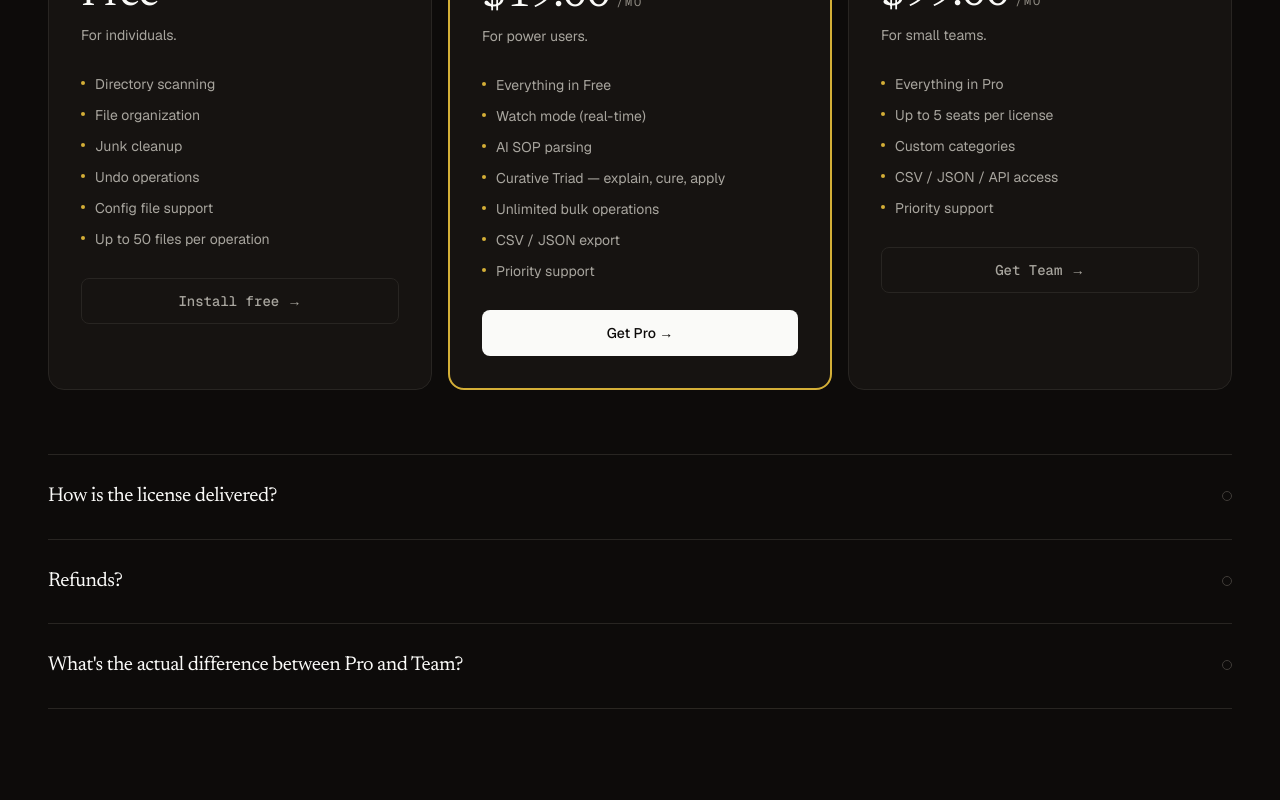
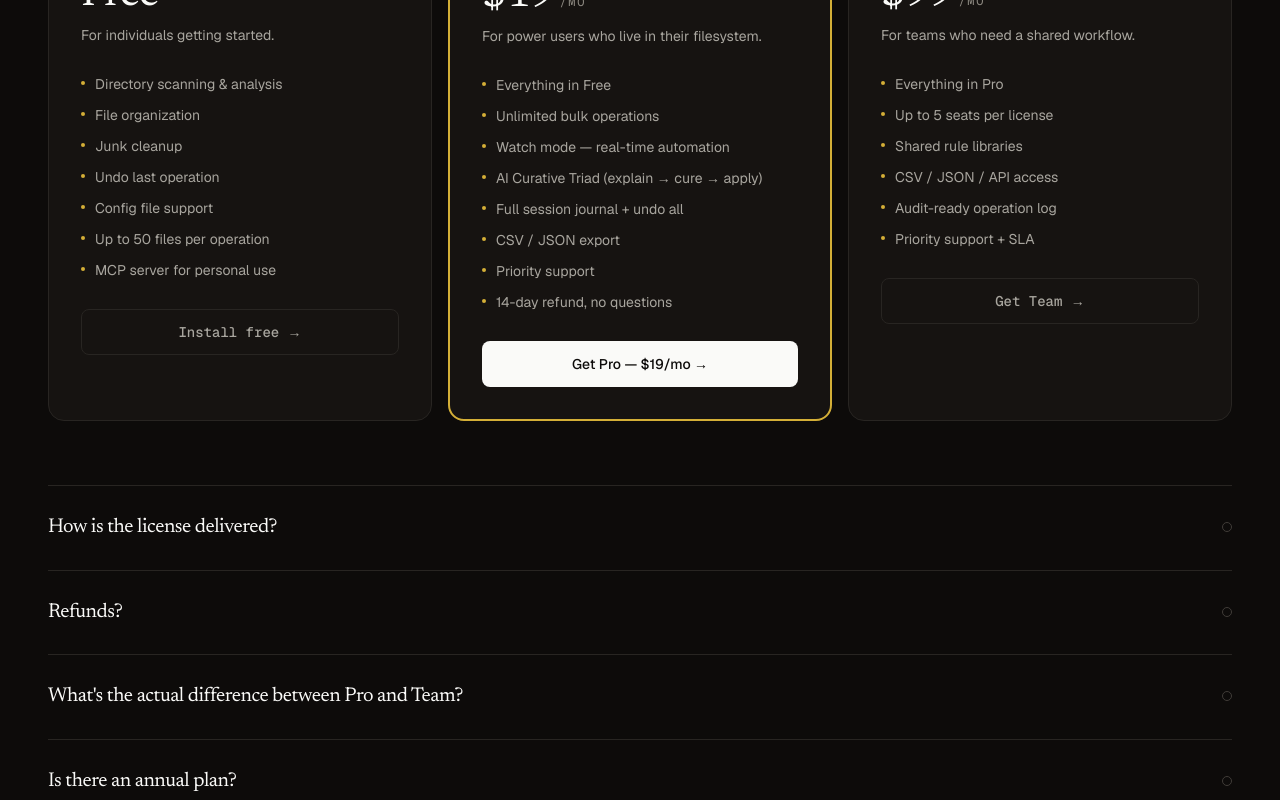
Before and after one commit to Hrypopo/filemayor-landing, a Next.js app: page / in a window 1280 px wide. Shown: the part 7480-8280 px from the top of the page. Built offline with nearby package versions, Linux system fonts and the light colour scheme; no server answers.

Commit message:
feat(pricing): update tier copy + annual toggle hint

```diff
--- a/components/Pricing.tsx
+++ b/components/Pricing.tsx
@@ -3,45 +3,48 @@ import { site } from '@/lib/site';
 const tiers = [
   {
     key: 'free' as const,
-    desc: 'For individuals.',
+    desc: 'For individuals getting started.',
     bullets: [
-      'Directory scanning',
+      'Directory scanning & analysis',
       'File organization',
       'Junk cleanup',
-      'Undo operations',
+      'Undo last operation',
       'Config file support',
       'Up to 50 files per operation',
+      'MCP server for personal use',
     ],
     cta: { label: 'Install free', href: site.npm },
     featured: false,
   },
   {
     key: 'pro' as const,
-    desc: 'For power users.',
+    desc: 'For power users who live in their filesystem.',
     bullets: [
       'Everything in Free',
-      'Watch mode (real-time)',
-      'AI SOP parsing',
-      'Curative Triad — explain, cure, apply',
       'Unlimited bulk operations',
+      'Watch mode — real-time automation',
+      'AI Curative Triad (explain → cure → apply)',
+      'Full session journal + undo all',
       'CSV / JSON export',
       'Priority support',
+      '14-day refund, no questions',
     ],
     cta: {
-      label: 'Get Pro',
+      label: 'Get Pro — $19/mo',
       href: 'https://filemayor.lemonsqueezy.com/checkout/buy/7fdcc87f-0660-4c1c-b3db-99f94773b71a',
     },
     featured: true,
   },
   {
     key: 'enterprise' as const,
-    desc: 'For small teams.',
+    desc: 'For teams who need a shared workflow.',
     bullets: [
       'Everything in Pro',
       'Up to 5 seats per license',
-      'Custom categories',
+      'Shared rule libraries',
       'CSV / JSON / API access',
-      'Priority support',
+      'Audit-ready operation log',
+      'Priority support + SLA',
     ],
     cta: {
       label: 'Get Team',
@@ -55,7 +58,7 @@ const formatPrice = (usd: number) =>
   usd === 0
     ? 'Free'
     : usd
-        .toLocaleString('en-US', { style: 'currency', currency: 'USD', minimumFractionDigits: 2 })
+        .toLocaleString('en-US', { style: 'currency', currency: 'USD', minimumFractionDigits: 0 })
         .replace('US', '');
 
 const purchaseFaq = [
@@ -69,7 +72,11 @@ const purchaseFaq = [
   },
   {
     q: "What's the actual difference between Pro and Team?",
-    a: 'Pro is one seat. Team is up to five seats per license, plus CSV/JSON/API access and priority support. We are deliberately not calling it Enterprise yet — real enterprise features (SSO, audit logs, large-fleet seat management) ship later. If you need those, email us first.',
+    a: 'Pro is one seat. Team is up to five seats per license, plus shared rule libraries, audit-ready operation logs, and a support SLA. SSO and larger fleet management are on the roadmap — email us if you need them now.',
+  },
+  {
+    q: 'Is there an annual plan?',
+    a: 'Yes — annual billing saves you two months. Email hloninchefu@gmail.com to get the annual link before we wire it into checkout.',
   },
 ];
 
```
